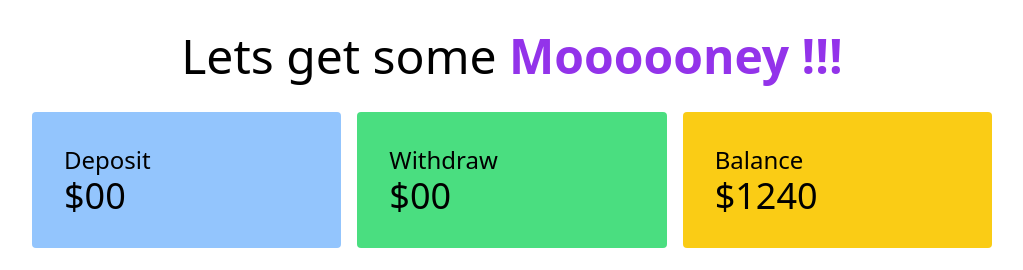
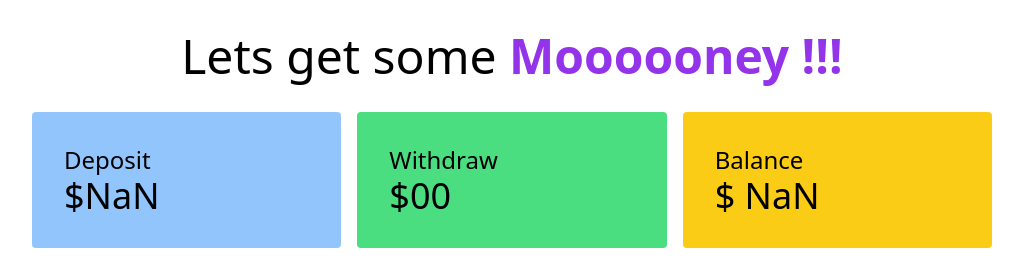
Before and after one commit to WahidaAkhter/Banking-Site-Website, a plain HTML site: page banking.html in a window 1280 px wide. Both pictures are taken after a click on the button "Deposit". Shown: the top 270 px of the page, without its empty margins (128-1151 px from the left). Drawn offline with nearby package versions, Linux system fonts and the light colour scheme.

Commit message:
add deposit and withdraw section

```diff
--- a/bank.js
+++ b/bank.js
@@ -9,7 +9,3 @@ document.getElementById('login-submit').addEventListener('click', function () {
 
 
 })
-// handle deposit button event
-document.getElementById('deposit-button').addEventListener('click' function () {
-    console.log('deposit button clicked')
-});
--- a/banking.html
+++ b/banking.html
@@ -22,8 +22,8 @@
                     <h3 class="text-2xl">
                         Deposit
                     </h3>
-                    <h4 class="text-4xl">
-                        $00
+                    <h4 class="text-4xl">$<span id="deposit-total"> 00
+                        </span>
                     </h4>
                 </div>
                 <div class="bg-green-400 p-8 rounded">
@@ -39,7 +39,7 @@
                         Balance
                     </h3>
                     <h4 class="text-4xl">
-                        $1240
+                        $ <span id="balance-total">1240</span>
                     </h4>
                 </div>
 
@@ -73,6 +73,7 @@
             </div>
         </section>
     </main>
+    <script src="banking.js"></script>
 
 </body>
 
--- /dev/null
+++ b/banking.js
@@ -0,0 +1,26 @@
+// handle deposit button event
+document.getElementById('deposit-button').addEventListener('click', function () {
+    // get the amount deposited
+    const depositInput = document.getElementById('deposit-input');
+    const newDepositAmountText = depositInput.value;
+    const newDepositAmount = parseFloat(newDepositAmountText);
+    //    update deposit total
+    const depositTotal = document.getElementById('deposit-total');
+    const previousDepositText = depositTotal.innerText;
+    const previousDepositAmount = parseFloat(previousDepositText);
+
+    const newDepositTotal = previousDepositAmount + newDepositAmount;
+
+    depositTotal.innerText = newDepositTotal;
+
+    // update balance
+    const balanceTotal = document.getElementById('balance-total');
+    const balanceTotalText = balanceTotal.innerText;
+    const previousBalanceTotal = parseFloat(balanceTotalText);
+    const newBalanceTotal = previousBalanceTotal + newDepositAmount;
+    balanceTotal.innerText = newBalanceTotal;
+
+
+    // clear the deposit input field
+    depositInput.value = '';
+})
```
